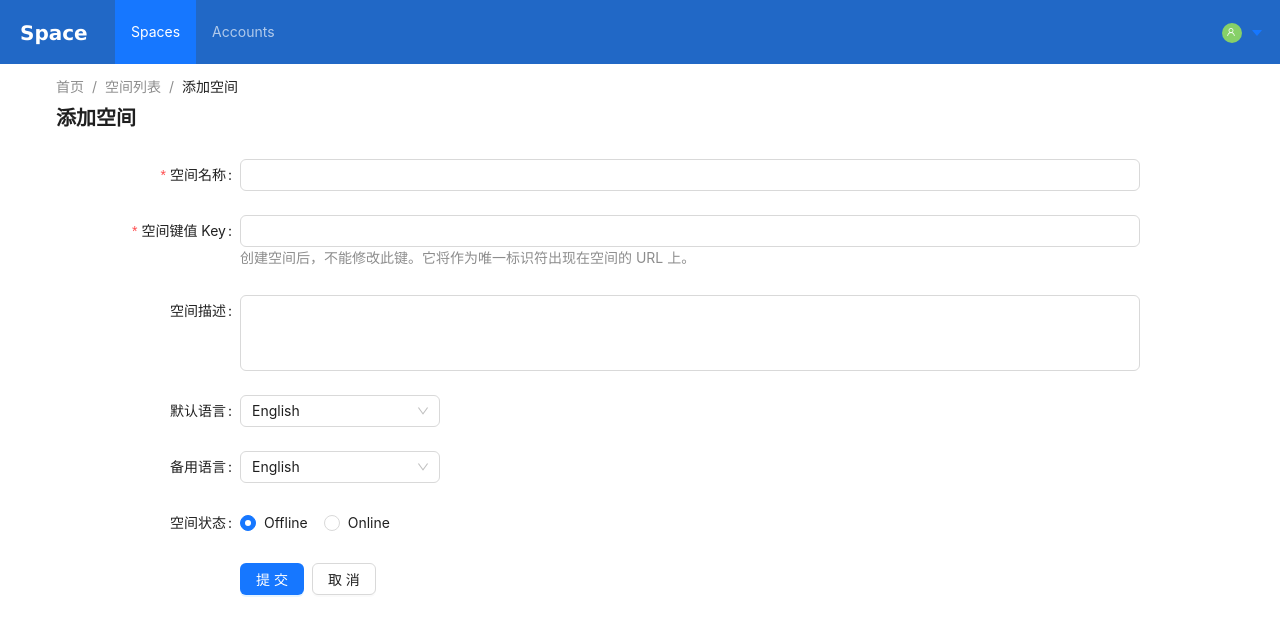
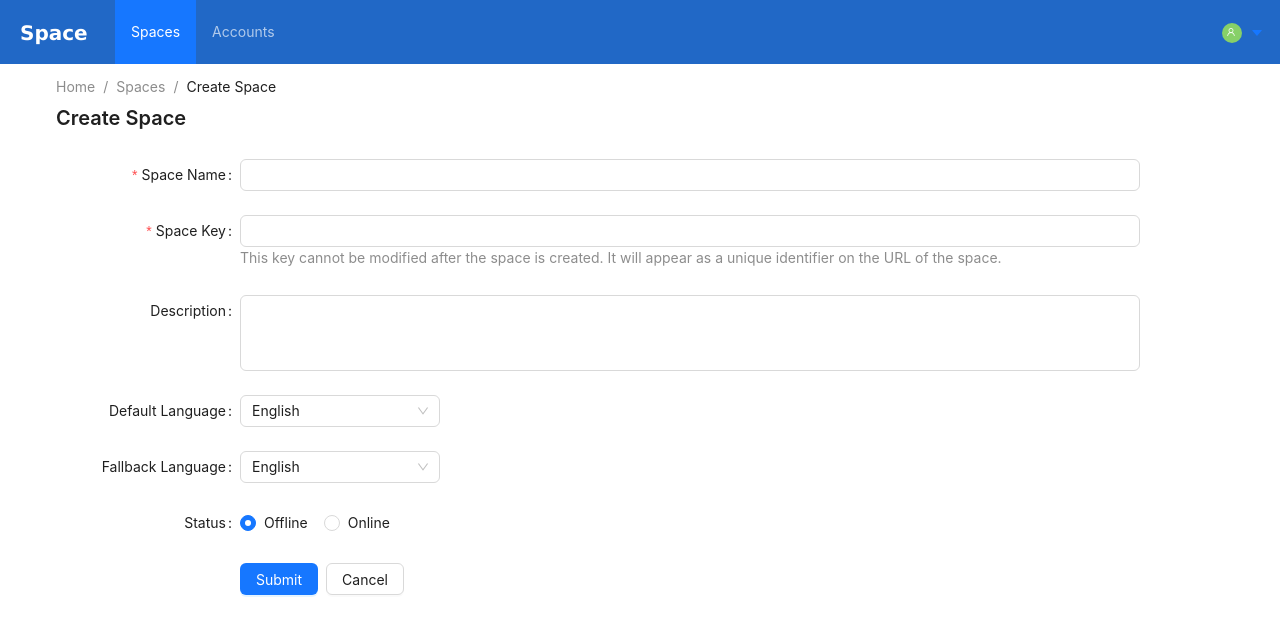
Before and after one commit to miclle/space, a React (Create React App) app in the folder ui/: page /spaces/new in a window 1280 px wide. Shown: the top 636 px of the page. Built offline with nearby package versions, Linux system fonts and the light colour scheme; no server answers; what use-query-params would draw is missing.

Commit message:
Update SPA i18n

```diff
--- a/ui/src/pages/Spaces/Edit/index.tsx
+++ b/ui/src/pages/Spaces/Edit/index.tsx
@@ -23,12 +23,12 @@ const EditSpace = observer(() => {
 
     store.update(key, update)
       .then((space: ISpace) => {
-        notification.success({ message: '更新空间成功' });
+        notification.success({ message: 'Update space success.' });
       })
       .catch((resp: AxiosResponse<IErrorMessage>) => {
         notification.error({
           key: 'update-space-error',
-          message: '更新空间失败',
+          message: 'Update space failure.',
           description: map(resp.data.message, (value, key) => value).join('\n')
         });
       })
@@ -40,8 +40,8 @@ const EditSpace = observer(() => {
         ghost={false}
         breadcrumb={
           <Breadcrumb>
-            <Breadcrumb.Item><Link to={`/spaces/${space.key}`}>空间首页</Link></Breadcrumb.Item>
-            <Breadcrumb.Item>空间设置</Breadcrumb.Item>
+            <Breadcrumb.Item><Link to={`/spaces/${space.key}`}>Space</Link></Breadcrumb.Item>
+            <Breadcrumb.Item>Settings</Breadcrumb.Item>
           </Breadcrumb>
         }
       />
@@ -57,8 +57,8 @@ const EditSpace = observer(() => {
       >
         <Form.Item
           name="name"
-          label="空间名称"
-          rules={[{ required: true, message: '空间名称不能为空!' }]}
+          label="Space Name"
+          rules={[{ required: true }]}
           initialValue={space.name}
         >
           <Input />
@@ -66,7 +66,7 @@ const EditSpace = observer(() => {
 
         <Form.Item
           name="description"
-          label="空间描述"
+          label="Description"
           initialValue={space.description}
         >
           <Input.TextArea autoSize={{ minRows: 3 }} />
@@ -74,7 +74,7 @@ const EditSpace = observer(() => {
 
         <Form.Item
           name="status"
-          label="空间状态"
+          label="Status"
           initialValue={space.status}
         >
           <Radio.Group>
@@ -83,14 +83,14 @@ const EditSpace = observer(() => {
           </Radio.Group>
         </Form.Item>
 
-        <Form.Item name="lang" label="默认语言" initialValue={space.lang}>
+        <Form.Item name="lang" label="Default Language" initialValue={space.lang}>
           <Select style={{ width: 200 }}>
             <Select.Option value="en-US">English</Select.Option>
             <Select.Option value="zh-CN">简体中文</Select.Option>
           </Select>
         </Form.Item>
 
-        <Form.Item name="fallback_lang" label="备用语言" initialValue={space.fallback_lang}>
+        <Form.Item name="fallback_lang" label="Fallback Language" initialValue={space.fallback_lang}>
           <Select style={{ width: 200 }}>
             <Select.Option value="en-US">English</Select.Option>
             <Select.Option value="zh-CN">简体中文</Select.Option>
@@ -99,8 +99,8 @@ const EditSpace = observer(() => {
 
         <Form.Item wrapperCol={{ offset: 4, span: 18 }}>
           <AntSpace>
-            <Button type="primary" htmlType="submit">保存</Button>
-            <Link to={`/spaces/${space.key}`}><Button>取消</Button></Link>
+            <Button type="primary" htmlType="submit">Submit</Button>
+            <Link to={`/spaces/${space.key}`}><Button>Cancel</Button></Link>
           </AntSpace>
         </Form.Item>
       </Form>
--- a/ui/src/pages/Spaces/New/index.tsx
+++ b/ui/src/pages/Spaces/New/index.tsx
@@ -17,12 +17,12 @@ const NewSpace = observer(() => {
     Space.create(values)
       .then((space: ISpace) => {
         navigate(`/spaces/${space.key}`);
-        notification.success({ message: '创建空间成功' });
+        notification.success({ message: 'Space created successfully.' });
       })
       .catch((resp: AxiosResponse<IErrorMessage>) => {
         notification.error({
           key: 'create-space-error',
-          message: '创建空间失败',
+          message: 'Space creation failure.',
           description: map(resp.data.message, (value, key) => value).join('\n')
         });
       })
@@ -33,12 +33,12 @@ const NewSpace = observer(() => {
       <div className="container">
         <PageHeader
           ghost={false}
-          title="添加空间"
+          title="Create Space"
           breadcrumb={
             <Breadcrumb>
-              <Breadcrumb.Item><Link to="/">首页</Link></Breadcrumb.Item>
-              <Breadcrumb.Item><Link to="/spaces">空间列表</Link></Breadcrumb.Item>
-              <Breadcrumb.Item>添加空间</Breadcrumb.Item>
+              <Breadcrumb.Item><Link to="/">Home</Link></Breadcrumb.Item>
+              <Breadcrumb.Item><Link to="/spaces">Spaces</Link></Breadcrumb.Item>
+              <Breadcrumb.Item>Create Space</Breadcrumb.Item>
             </Breadcrumb>
           }
         />
@@ -54,36 +54,36 @@ const NewSpace = observer(() => {
         >
           <Form.Item
             name="name"
-            label="空间名称"
-            rules={[{ required: true, message: '空间名称不能为空!' }]}
+            label="Space Name"
+            rules={[{ required: true }]}
           >
             <Input />
           </Form.Item>
 
           <Form.Item
             name="key"
-            label="空间键值 Key"
-            extra="创建空间后，不能修改此键。它将作为唯一标识符出现在空间的 URL 上。"
-            rules={[{ required: true, message: '空间键值 Key 不能为空!' }]}
+            label="Space Key"
+            extra="This key cannot be modified after the space is created. It will appear as a unique identifier on the URL of the space."
+            rules={[{ required: true }]}
           >
             <Input />
           </Form.Item>
 
           <Form.Item
             name="description"
-            label="空间描述"
+            label="Description"
           >
             <Input.TextArea autoSize={{ minRows: 3 }} />
           </Form.Item>
 
-          <Form.Item name="lang" label="默认语言" initialValue="en-US">
+          <Form.Item name="lang" label="Default Language" initialValue="en-US">
             <Select style={{ width: 200 }}>
               <Select.Option value="en-US">English</Select.Option>
               <Select.Option value="zh-CN">简体中文</Select.Option>
             </Select>
           </Form.Item>
 
-          <Form.Item name="fallback_lang" label="备用语言" initialValue="en-US">
+          <Form.Item name="fallback_lang" label="Fallback Language" initialValue="en-US">
             <Select style={{ width: 200 }}>
               <Select.Option value="en-US">English</Select.Option>
               <Select.Option value="zh-CN">简体中文</Select.Option>
@@ -92,7 +92,7 @@ const NewSpace = observer(() => {
 
           <Form.Item
             name="status"
-            label="空间状态"
+            label="Status"
             initialValue="offline"
           >
             <Radio.Group>
@@ -103,8 +103,8 @@ const NewSpace = observer(() => {
 
           <Form.Item wrapperCol={{ offset: 4, span: 18 }}>
             <AntSpace>
-              <Button type="primary" htmlType="submit">提交</Button>
-              <Link to="/spaces"><Button>取消</Button></Link>
+              <Button type="primary" htmlType="submit">Submit</Button>
+              <Link to="/spaces"><Button>Cancel</Button></Link>
             </AntSpace>
           </Form.Item>
         </Form>
--- a/ui/src/pages/Spaces/index.tsx
+++ b/ui/src/pages/Spaces/index.tsx
@@ -33,18 +33,18 @@ const Spaces = observer(() => {
 
   const columns = [
     {
-      title: '空间',
+      title: 'Space',
       dataIndex: 'name',
       key: 'name',
       render: (name: string, space: ISpace) => <Link to={`/spaces/${space.key}`}>{name}</Link>
     },
     {
-      title: '描述',
+      title: 'Description',
       dataIndex: 'description',
       key: 'description',
     },
     {
-      title: '状态',
+      title: 'Status',
       dataIndex: 'status',
       key: 'status',
     },
@@ -63,7 +63,7 @@ const Spaces = observer(() => {
   return (
     <Layout.Content>
       <div className="container">
-        <PageHeader ghost={false} title="空间列表">
+        <PageHeader ghost={false} title="Spaces">
           <Row>
             <Col flex="auto">
               <Form layout="inline">
@@ -78,7 +78,7 @@ const Spaces = observer(() => {
               </Form>
             </Col>
             <Col>
-              <Button type="primary" href="/spaces/new">创建空间</Button>
+              <Button type="primary" href="/spaces/new">Create Space</Button>
             </Col>
           </Row>
         </PageHeader>
```
